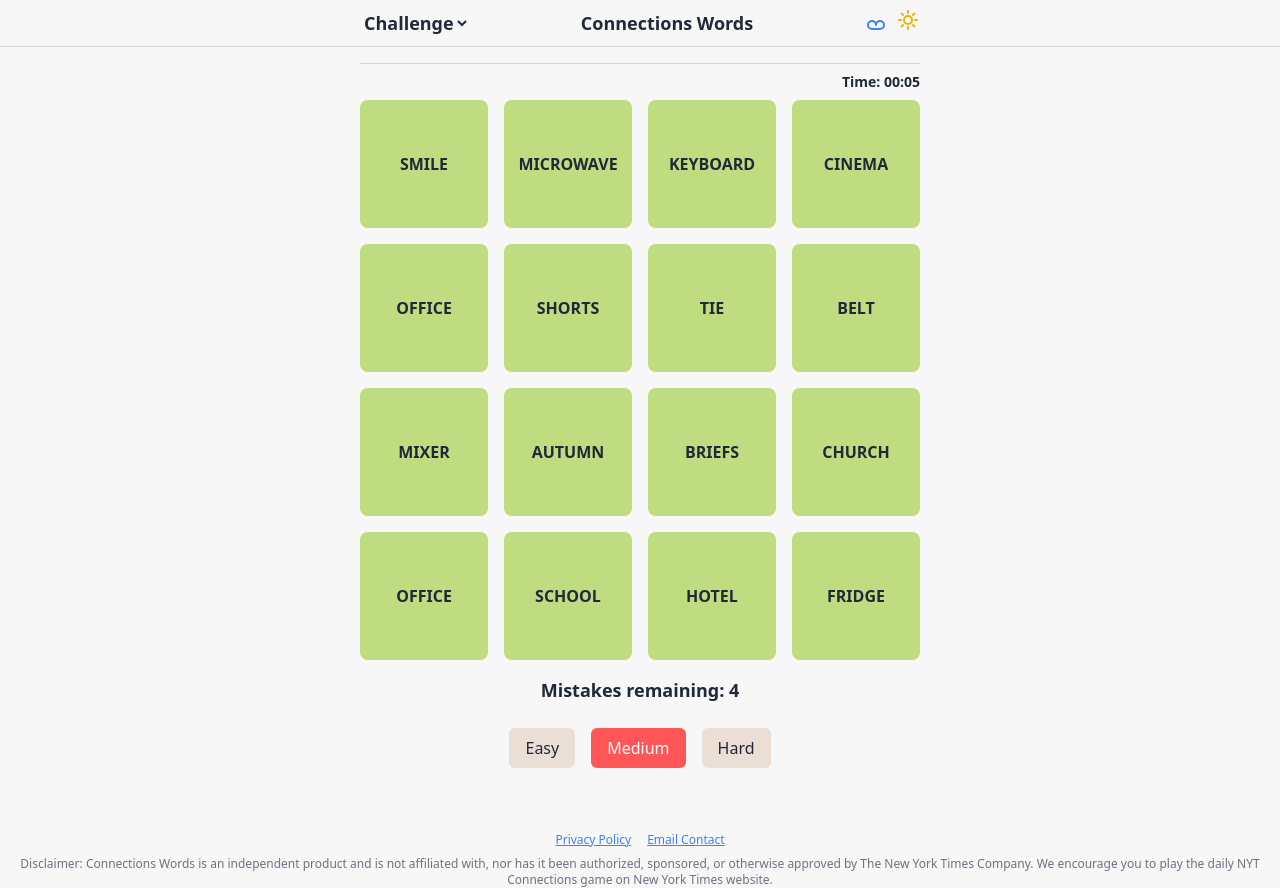
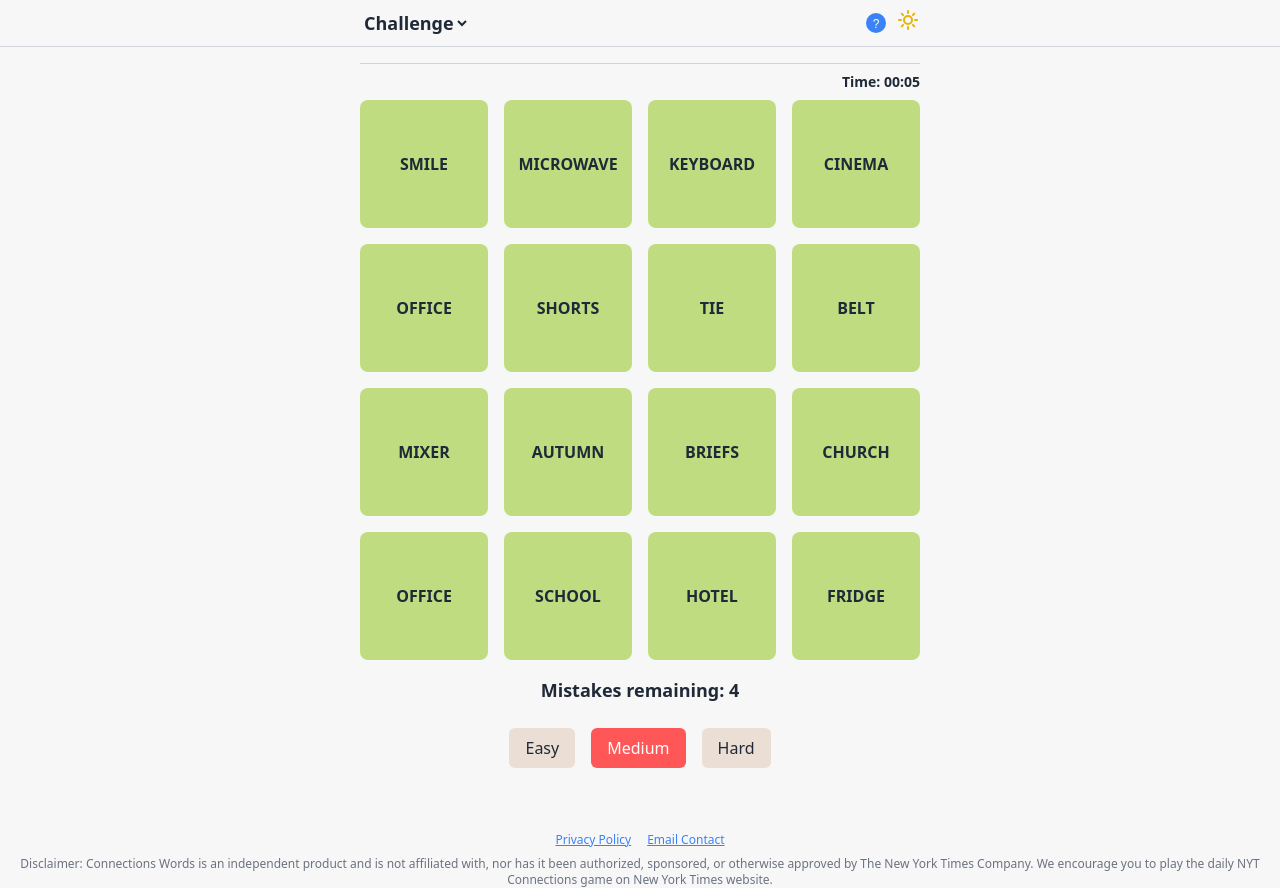
Before and after one commit to Heminyildiz/ConnectionWords, a React (Create React App) app: page / in a window 1280 px wide. Built offline with nearby package versions, Linux system fonts and the light colour scheme.

Commit message:
Update Header.jsx

```diff
--- a/src/components/Header.jsx
+++ b/src/components/Header.jsx
@@ -27,18 +27,15 @@ const Header = ({ mode, setMode, theme, setTheme }) => {
               <option value="Zen">Zen</option>
             </select>
           </div>
-          {/* Ortada: "Connections Words" metni */}
-          <div>
-            <h1 className={`text-lg font-semibold ${textColorClass} text-center`}>
-              Connections Words
-            </h1>
-          </div>
+          {/* Ortada: Boş bırakıldı */}
+          <div></div>
           {/* Sağ taraf: Soru işareti ikonu ve Tema toggling */}
           <div className="flex items-center space-x-2">
             <button onClick={() => setShowHowToPlay(true)} className="focus:outline-none">
-              {/* Yeni QuestionMarkCircle ikonu */}
-              <svg xmlns="http://www.w3.org/2000/svg" className="h-6 w-6 text-blue-500" fill="none" viewBox="0 0 24 24" stroke="currentColor">
-                <path strokeLinecap="round" strokeLinejoin="round" strokeWidth={2} d="M12 18h.01M12 14a4 4 0 00-4-4 4 4 0 00-4 4c0 2.21 1.79 4 4 4h8c2.21 0 4-1.79 4-4a4 4 0 00-4-4 4 4 0 00-4 4z" />
+              {/* Yeni soru işareti ikonu: Bir çember içinde "?" */}
+              <svg xmlns="http://www.w3.org/2000/svg" className="h-6 w-6 text-blue-500" viewBox="0 0 24 24" fill="currentColor">
+                <circle cx="12" cy="12" r="10" />
+                <text x="12" y="17" textAnchor="middle" fontSize="12" fill="white" fontFamily="sans-serif">?</text>
               </svg>
             </button>
             <div className="relative">
```
